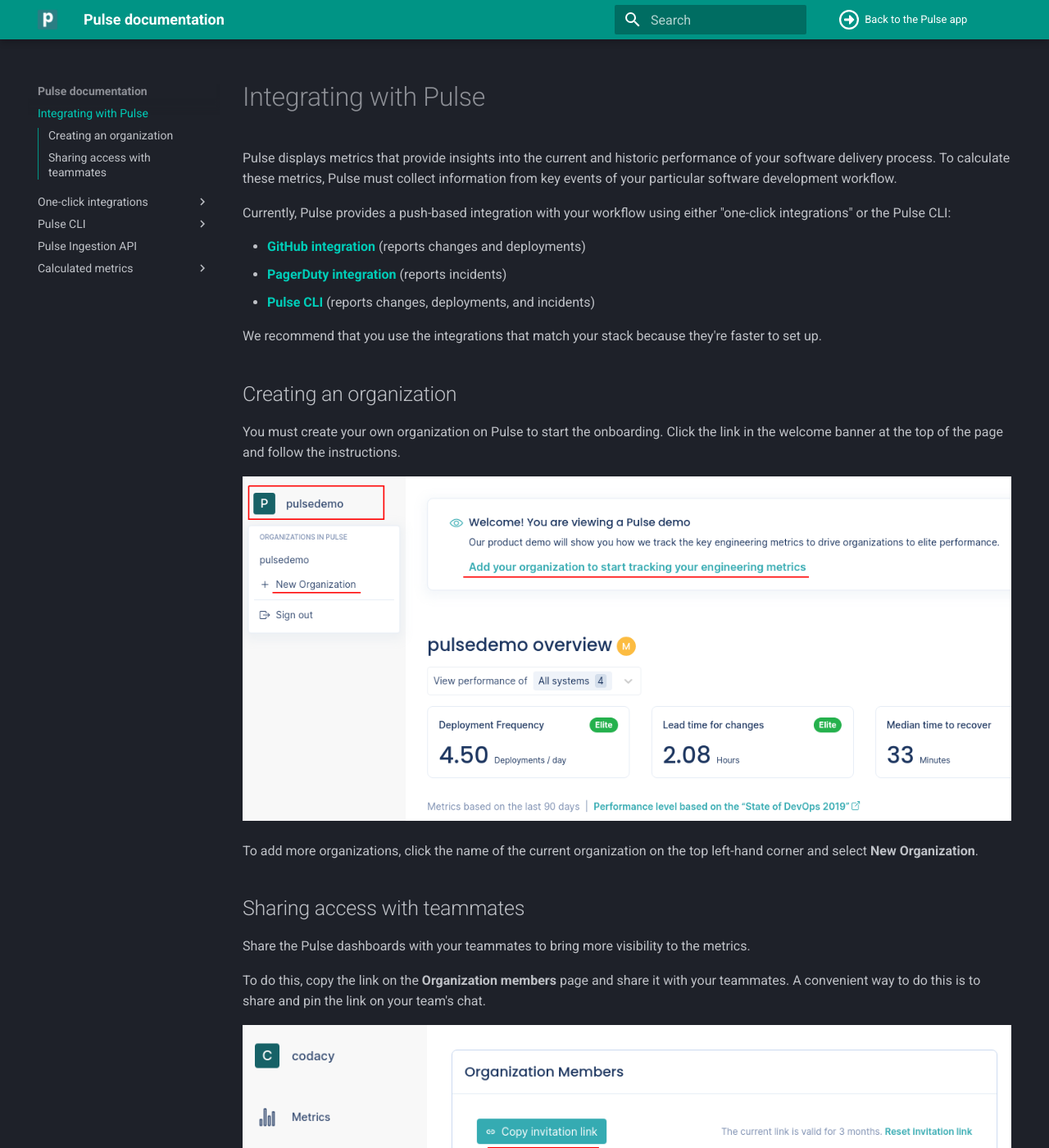
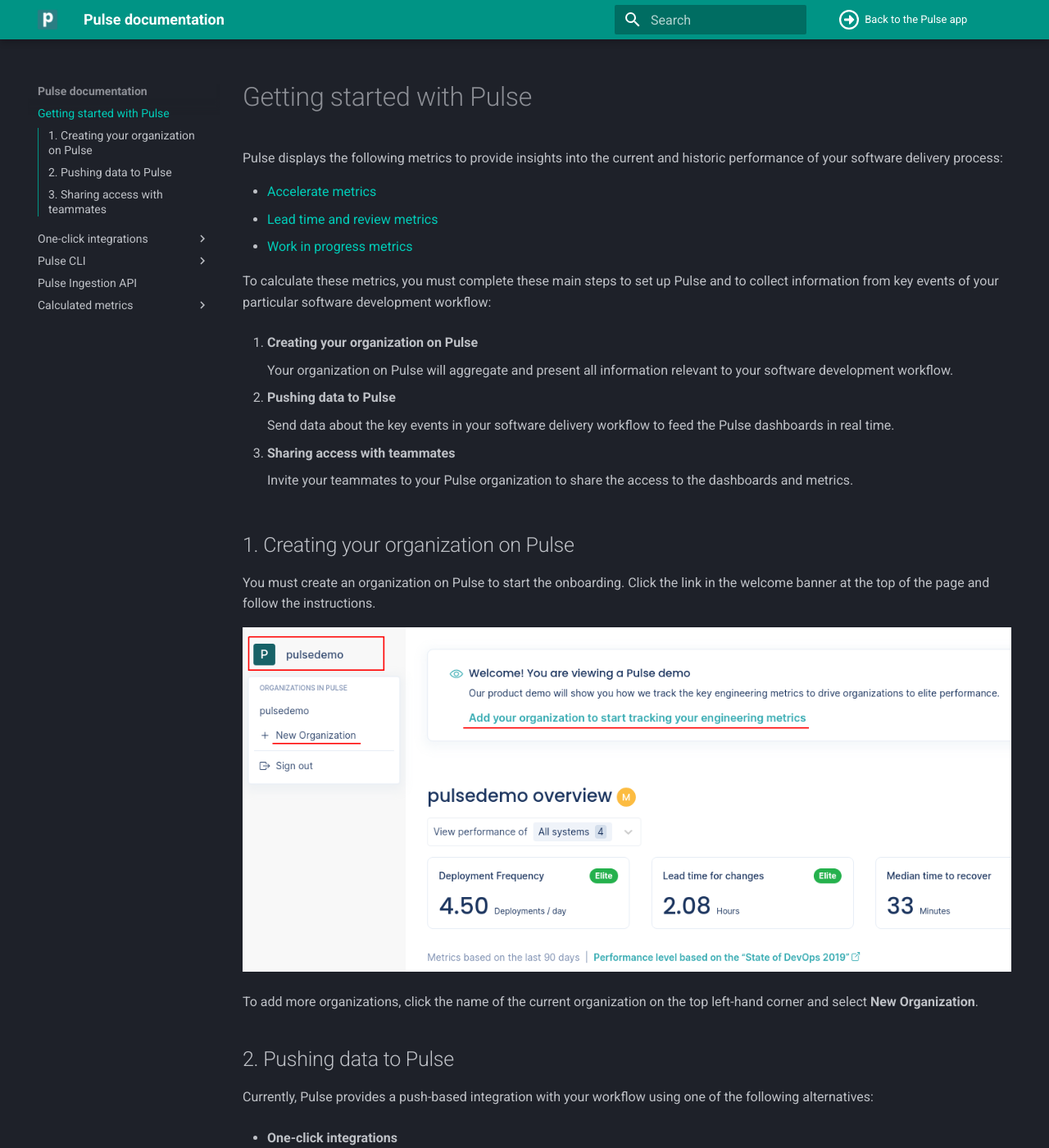
Before and after one commit to codacy/pulse-user-docs, an MkDocs documentation site: the page built from docs/index.md, in a window 1280 px wide and 1400 px high. Shown: the whole window at 82% size. Built offline with MkDocs 1.6.1 and Material for MkDocs 9.7.7, drawn with Linux system fonts in a browser that asks for light colours; some of the changed text lies outside the part shown.

Commit message:
clean: Refactor main documentation page into a "Getting started"

```diff
--- a/docs/index.md
+++ b/docs/index.md
@@ -1,29 +1,58 @@
-# Integrating with Pulse
+# Getting started with Pulse
 
-Pulse displays metrics that provide insights into the current and historic performance of your software delivery process. To calculate these metrics, Pulse must collect information from key events of your particular software development workflow.
+Pulse displays the following metrics to provide insights into the current and historic performance of your software delivery process:
 
-<!--TODO Include this information about supporting more one-click integrations:
+-   [Accelerate metrics](metrics/accelerate.md)
+-   [Lead time and review metrics](metrics/lead-time-reviews.md)
+-   [Work in progress metrics](metrics/work-in-progress.md)
 
-Pulse is developing "one-click integrations" for the most popular Git providers, CI/CD platforms, and incident management tools. These integrations simplify the process of setting up your workflows to send data to Pulse.
--->
+To calculate these metrics, you must complete these main steps to set up Pulse and to collect information from key events of your particular software development workflow:
 
-Currently, Pulse provides a push-based integration with your workflow using either "one-click integrations" or the Pulse CLI:
+1.  **Creating your organization on Pulse**
 
--   **[GitHub integration](one-click-integrations/github-integration.md)** (reports changes and deployments)
--   **[PagerDuty integration](one-click-integrations/pagerduty-integration.md)** (reports incidents)
--   **[Pulse CLI](cli/cli.md)** (reports changes, deployments, and incidents)
+    Your organization on Pulse will aggregate and present all information relevant to your software development workflow.
 
-We recommend that you use the integrations that match your stack because they're faster to set up.
+1.  **Pushing data to Pulse**
 
-## Creating an organization
+    Send data about the key events in your software delivery workflow to feed the Pulse dashboards in real time.
 
-You must create your own organization on Pulse to start the onboarding. Click the link in the welcome banner at the top of the page and follow the instructions.
+1.  **Sharing access with teammates**
+
+    Invite your teammates to your Pulse organization to share the access to the dashboards and metrics.
+
+## 1. Creating your organization on Pulse
+
+You must create an organization on Pulse to start the onboarding. Click the link in the welcome banner at the top of the page and follow the instructions.
 
 ![Adding a new organization on Pulse](images/organization-add.png)
 
 To add more organizations, click the name of the current organization on the top left-hand corner and select **New Organization**.
 
-## Sharing access with teammates
+## 2. Pushing data to Pulse
+
+Currently, Pulse provides a push-based integration with your workflow using one of the following alternatives:
+
+-   **One-click integrations**
+
+    Pulse currently supports the following "one-click" integrations that simplify the process of setting up your workflows to send data to Pulse:
+
+    -   **[GitHub integration](one-click-integrations/github-integration.md):** reports changes and deployments
+    -   **[PagerDuty integration](one-click-integrations/pagerduty-integration.md):** reports incidents
+
+    We plan to continue developing integrations for the most popular Git providers, CI/CD platforms, and incident management tools.
+
+-   **[Pulse CLI](cli/cli.md)**
+
+    The Pulse CLI is a binary that you can use to push data to Pulse directly from your CI/CD workflows.
+
+-   **[Pulse Ingestion API](https://ingestion.pulse.codacy.com/v1/api-docs){: target="_blank"}**
+
+    Use the Pulse Ingestion API in scenarios where it may not be feasible to use the CLI to send data to Pulse, such as when you have the data inside an application.
+
+!!! note
+    We recommend that you use the integrations that match your stack because they're faster to set up.
+
+## 3. Sharing access with teammates
 
 Share the Pulse dashboards with your teammates to bring more visibility to the metrics.
 
```
Also changed, not shown: docs/cli/cli.md (+0 -3 lines).
